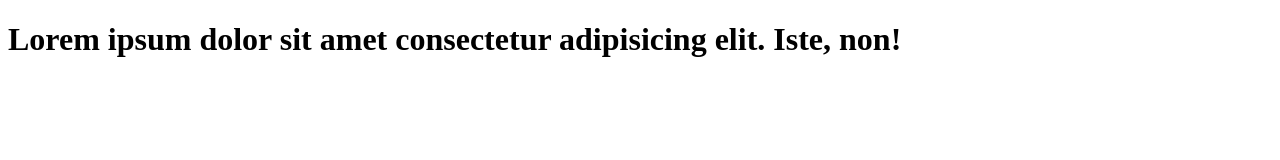
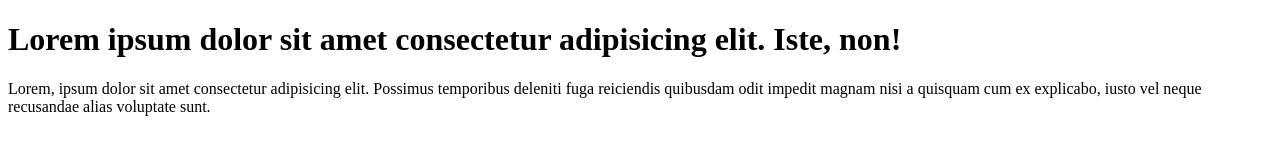
Before and after one commit to Abdalrhman-Jabri/learn-git, a plain HTML site: page index.html in a window 1280 px wide. Drawn offline with Linux system fonts and the light colour scheme.

Commit message:
add paragraph

```diff
--- a/index.html
+++ b/index.html
@@ -7,5 +7,6 @@
 </head>
 <body>
     <h1>Lorem ipsum dolor sit amet consectetur adipisicing elit. Iste, non!</h1>
+    <p>Lorem, ipsum dolor sit amet consectetur adipisicing elit. Possimus temporibus deleniti fuga reiciendis quibusdam odit impedit magnam nisi a quisquam cum ex explicabo, iusto vel neque recusandae alias voluptate sunt.</p>
 </body>
 </html>
```
